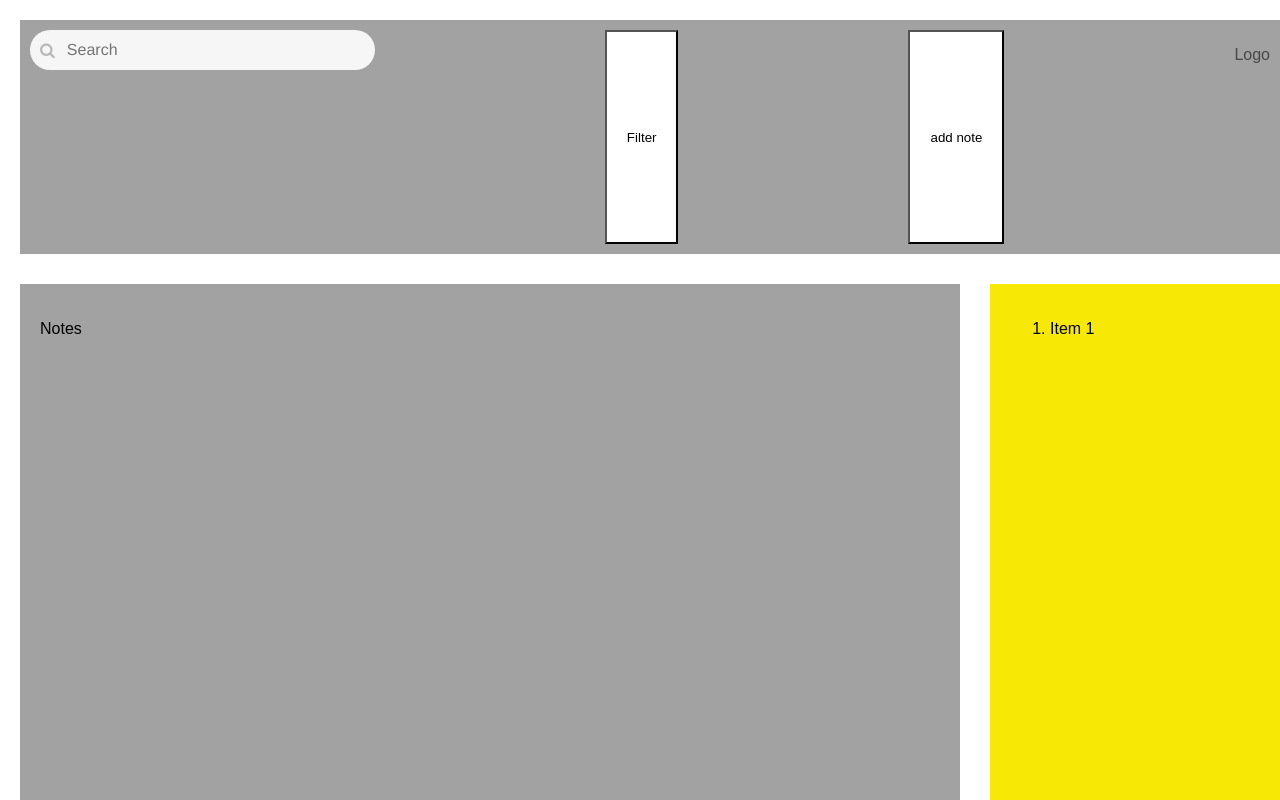
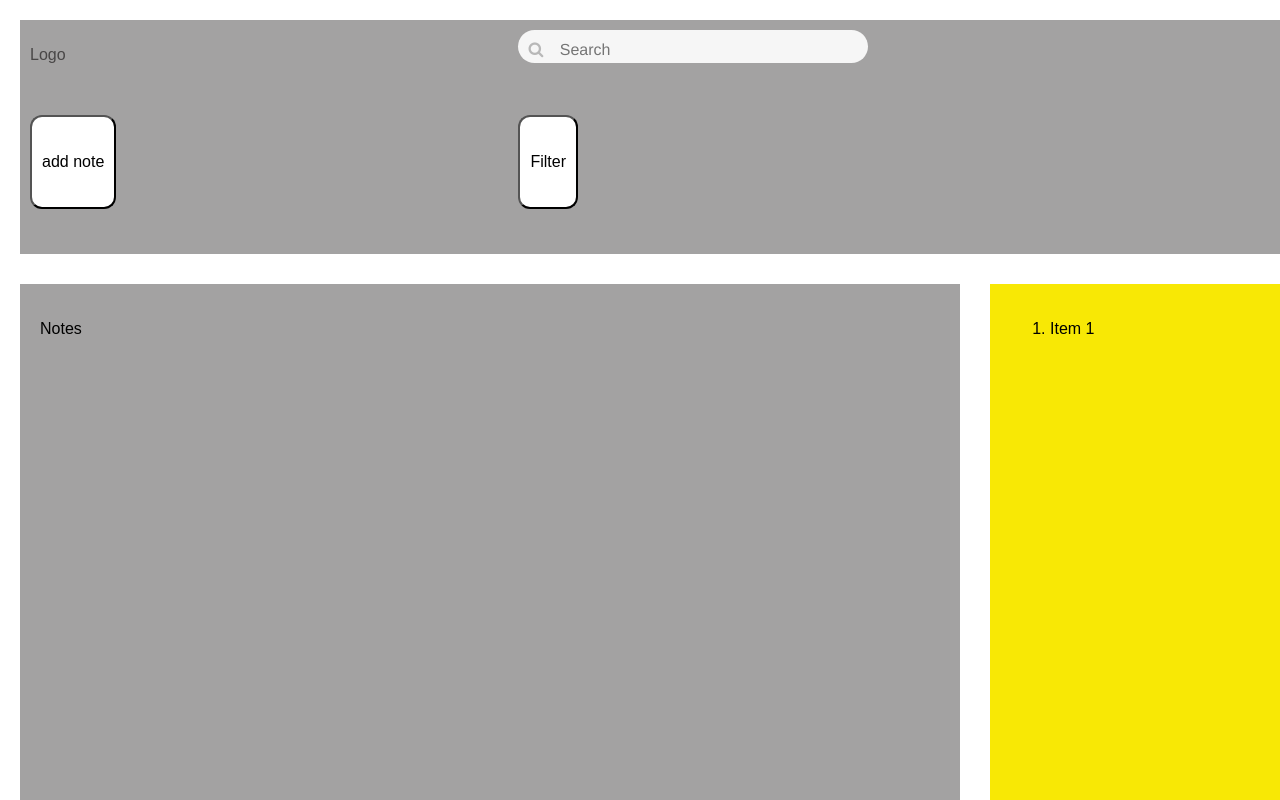
Before and after one commit to Devmini-N/first_html_project, a plain HTML site: page test-site/dashboard.html in a window 1280 px wide. Shown: the top 800 px of the page. Drawn offline with Linux system fonts and the light colour scheme.

Commit message:
Refined button display with more curvature and improved layout of the top section

```diff
--- a/styles/dashboard.css
+++ b/styles/dashboard.css
@@ -9,7 +9,9 @@ body {
   background-position: center top;
   color: rgb(73, 71, 71);
   padding: 10px;
-  display: flex;
+  display: grid;
+  grid-template-columns: auto auto auto;
+  grid-template-rows: auto auto;
   justify-content: space-between;
   position: relative;
   width: 100%;
@@ -19,8 +21,9 @@ body {
   --padding: 10px;
 
   width: max-content;
-  display: flex;
-  align-items: center;
+  height: 15%;
+  grid-column: 2;
+  grid-row: 1;
   background-color: white;
   padding: var(--padding);
   border-radius: 28px;
@@ -49,10 +52,22 @@ body {
 }
 
 .btn {
-  padding: 10px 20px;
+  padding: 20px 10px;
+  font-size: 16px;
+  border-radius: 12px;
+  width: max-content;
+  height: max-content;
   background-color: white;
   cursor: pointer;
   transition: background-color 0.3 ease;
+}
+.add{
+  grid-column: 1;
+  grid-row: 2;
+}
+.filter{
+  grid-column: 2;
+  grid-row: 2;
 }
 
 .btn:hover{
--- a/test-site/dashboard.html
+++ b/test-site/dashboard.html
@@ -9,8 +9,8 @@
 </head>
 <body>
     <header class = "top">
-        <form>
-            <nav class="search">
+        <form class = "search">
+            <nav>
                 <i class="search-icon fa fa-search"></i>
                 <input class ="search-input" type="search" placeholder="Search">
             </nav>
@@ -18,7 +18,7 @@
         <button class = "btn filter">
             <p>Filter</p>
         </button>
-        <button class = "btn add-note">
+        <button class = "btn add">
             <p>add note</p>
         </button>
         <div class = "logo">
```
Also changed, not shown: 1 other file.
